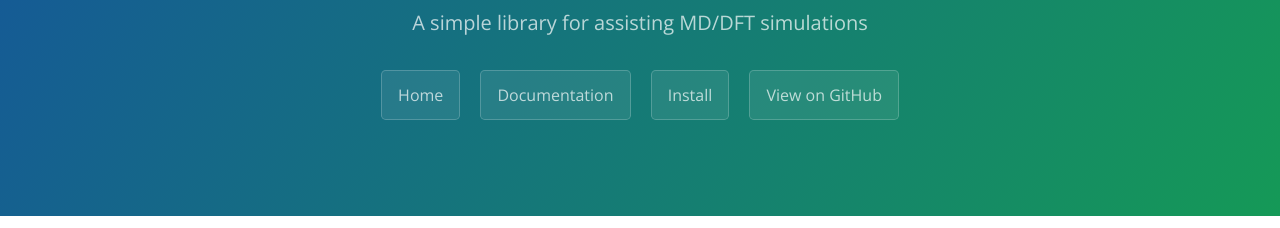
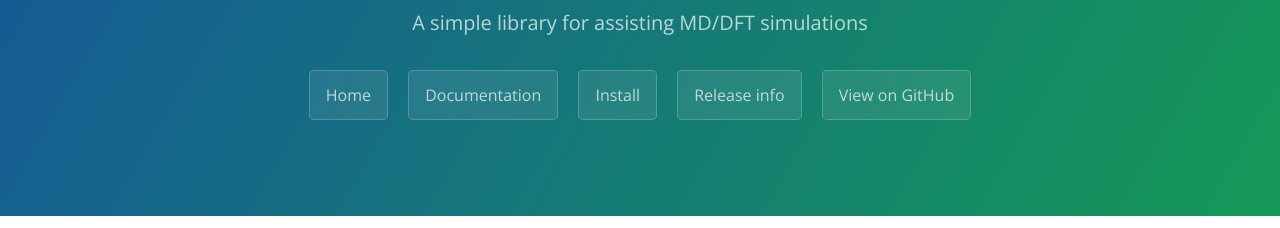
Before and after one commit to jmgonza6/jmgonza6.github.io, a website: page docs.html in a window 1280 px wide. Shown: the part 167-395 px from the top of the page. Drawn offline with nearby package versions, Linux system fonts and the light colour scheme.

Commit message:
version info

```diff
--- a/docs.html
+++ b/docs.html
@@ -15,6 +15,7 @@
       <a href="index.html" class="btn">Home</a>
       <a href="docs.html" class="btn">Documentation</a>
       <a href="install.html" class="btn">Install</a>
+      <a href="release.html" class="btn">Release info</a>
       <a href="https://github.com/jmgonza6/msl-suite" class="btn">View on GitHub</a>
     </section>
 
```
Also changed, not shown: index.html (+1 -0 lines), install.html (+1 -0 lines).
